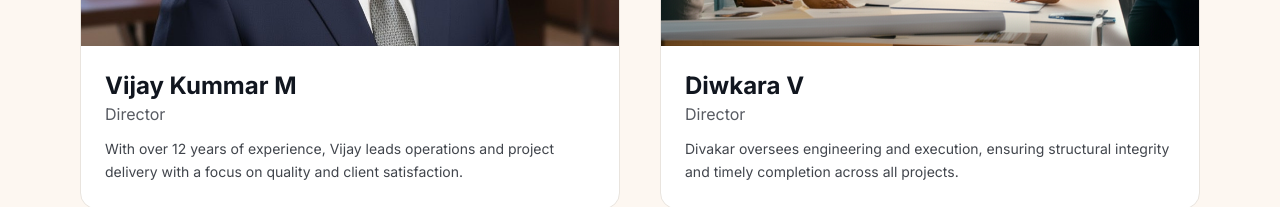
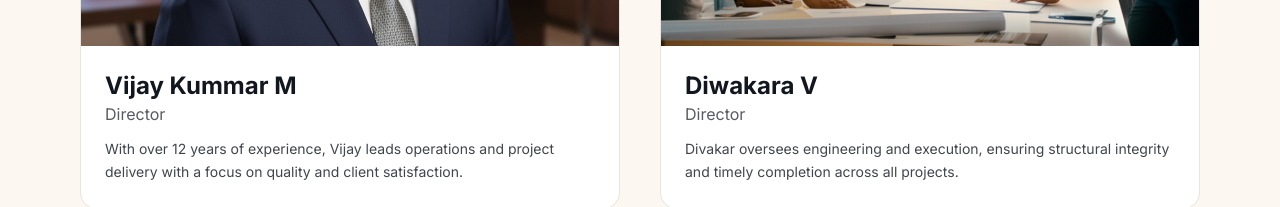
Before and after one commit to Kunthive/Sanjeevini-Builders, a Next.js app: page /team in a window 1280 px wide. Shown: the part 711-918 px from the top of the page. Built offline with nearby package versions, Linux system fonts and the light colour scheme.

Commit message:
Fix typo in director's name on TeamPage component

```diff
--- a/app/team/page.tsx
+++ b/app/team/page.tsx
@@ -13,7 +13,7 @@ export default function TeamPage() {
         "With over 12 years of experience, Vijay leads operations and project delivery with a focus on quality and client satisfaction.",
     },
     {
-      name: "Diwkara V",
+      name: "Diwakara V",
       role: "Director",
       image: "/professional-engineer.png",
       bio:
```
